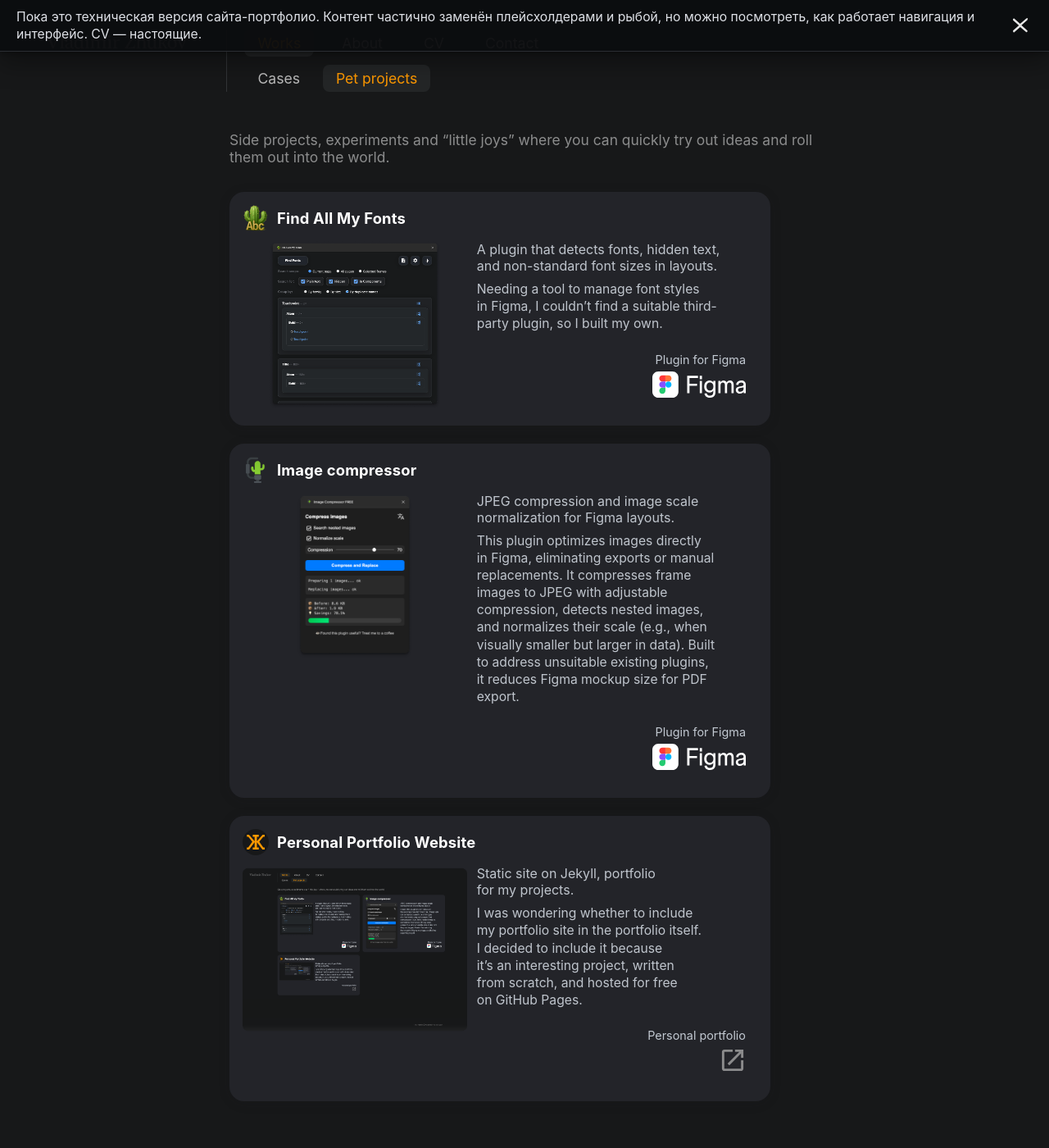
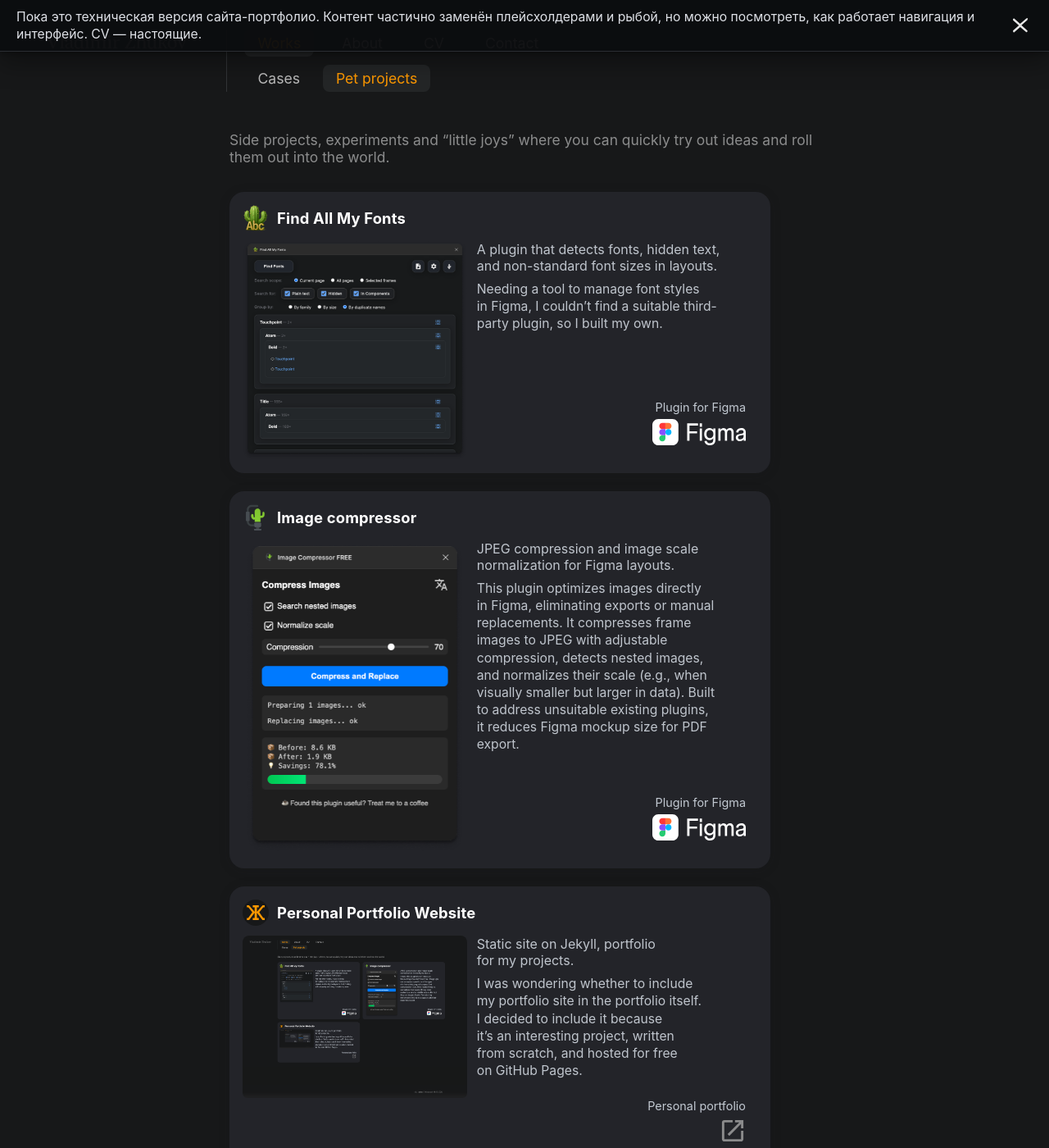
Before and after one commit to uxiscool/experience, a Jekyll site: the page built from pet-projects.md, in a window 1280 px wide and 1400 px high. Shown: the whole window at 82% size. Built offline with Jekyll 4.4.1, drawn with Linux system fonts in a browser that asks for light colours.

Commit message:
Add files via upload

```diff
--- a/css/main.css
+++ b/css/main.css
@@ -584,7 +584,7 @@
 .pp-media img{
   width:100%;
   height:auto;                 /* раньше было 100% → могло давать 0px при узком вьюпорте */
-  aspect-ratio: 4 / 3;         /* как в /cases: стабильная высота до загрузки */
+  aspect-ratio: inherit;
   object-fit:contain;
   display:block;
   margin:0;
```
